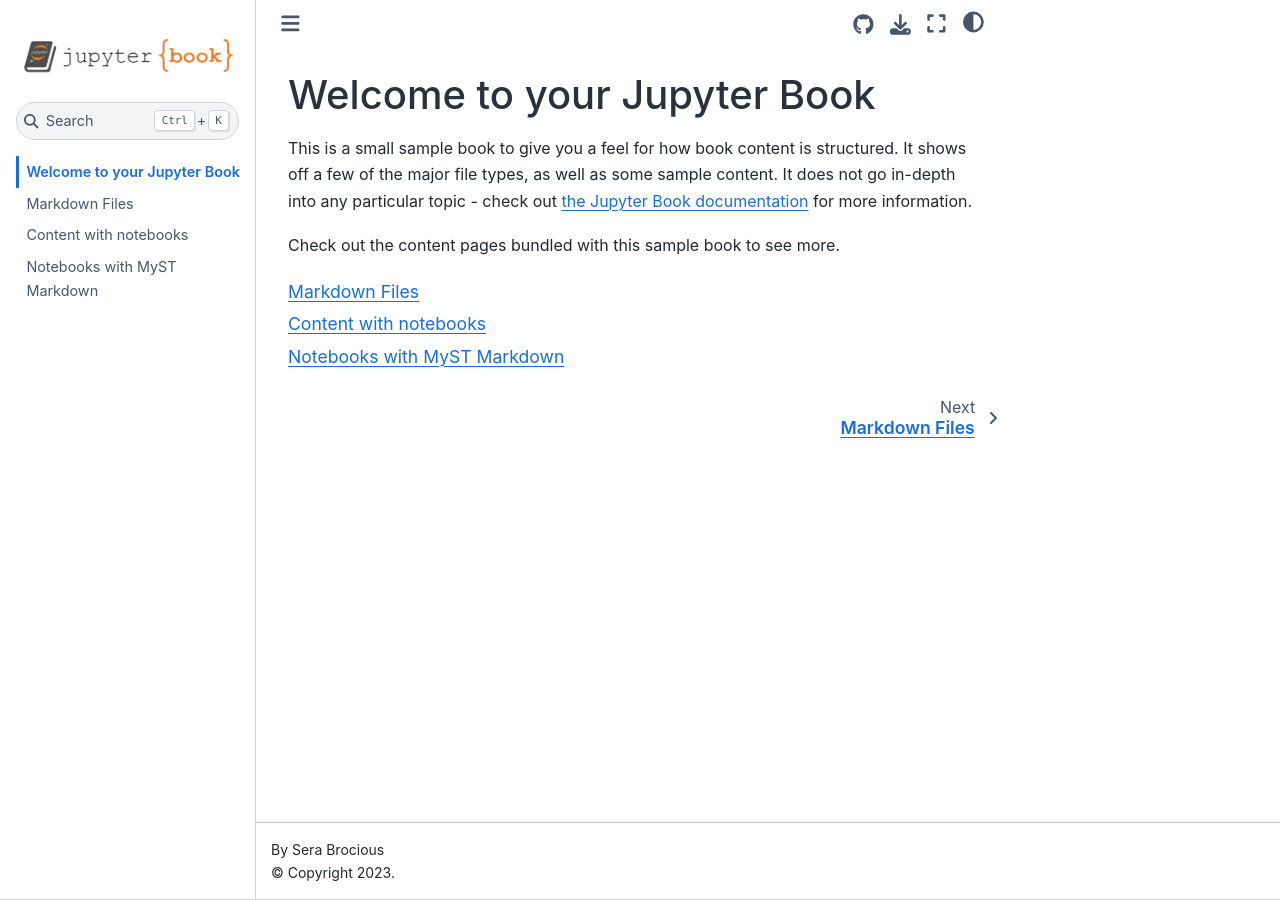
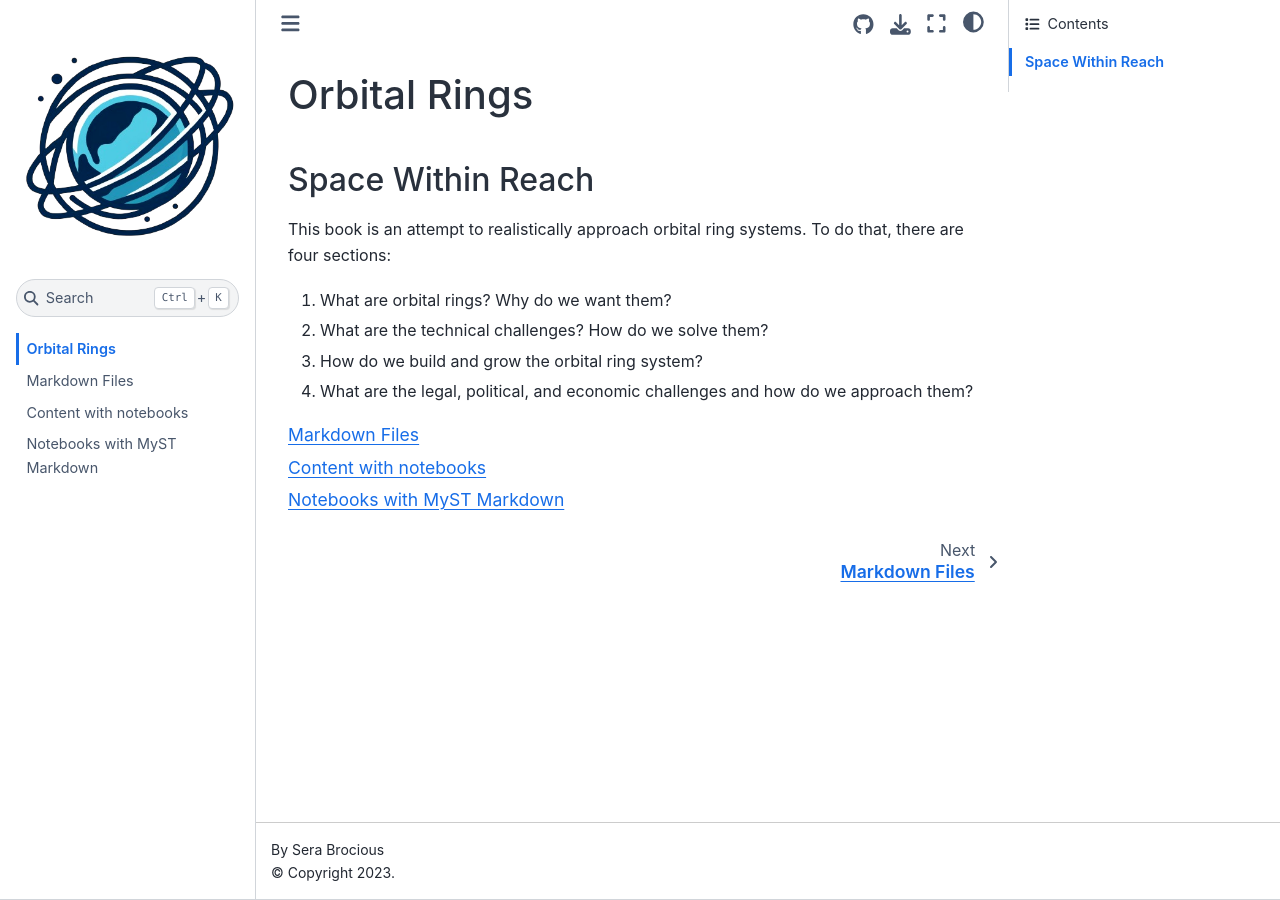
Before and after one commit to daeken/OrbitalRingsBook, a Jupyter Book: the page built from intro.md, in a window 1280 px wide. Built offline with Jupyter Book 1.0.4 settings and Sphinx 7.4.7 and the Sphinx Book theme 1.1.4, drawn with Linux system fonts in a browser that asks for light colours.

Commit message:
Added new intro and temporary logo.

````diff
--- a/intro.md
+++ b/intro.md
@@ -1,11 +1,12 @@
-# Welcome to your Jupyter Book
+# Orbital Rings
+## Space Within Reach
 
-This is a small sample book to give you a feel for how book content is
-structured.
-It shows off a few of the major file types, as well as some sample content.
-It does not go in-depth into any particular topic - check out [the Jupyter Book documentation](https://jupyterbook.org) for more information.
+This book is an attempt to realistically approach orbital ring systems. To do that, there are four sections:
 
-Check out the content pages bundled with this sample book to see more.
+1. What are orbital rings? Why do we want them?
+2. What are the technical challenges? How do we solve them?
+3. How do we build and grow the orbital ring system?
+4. What are the legal, political, and economic challenges and how do we approach them?
 
 ```{tableofcontents}
 ```
````
Also changed, not shown: logo.png.
